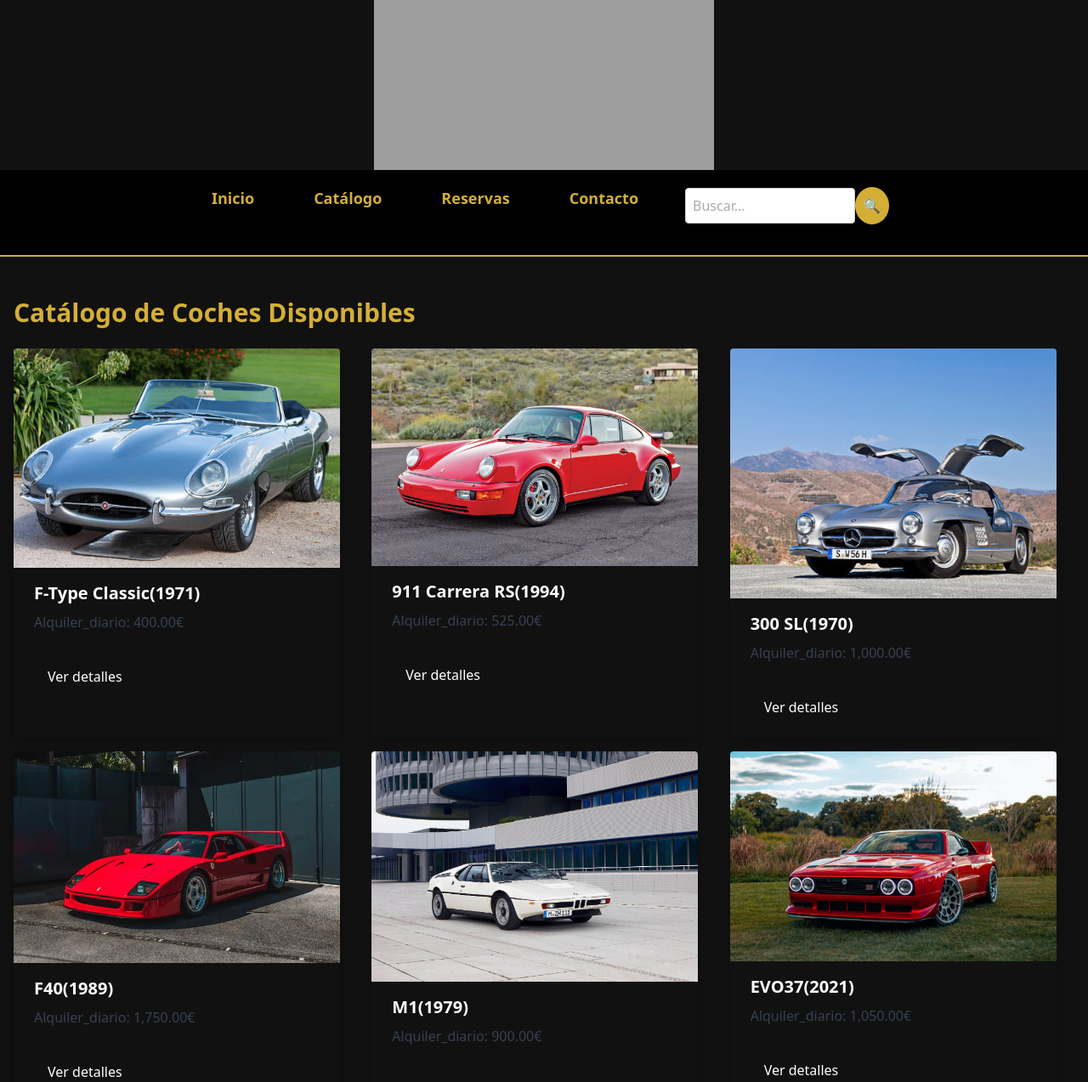
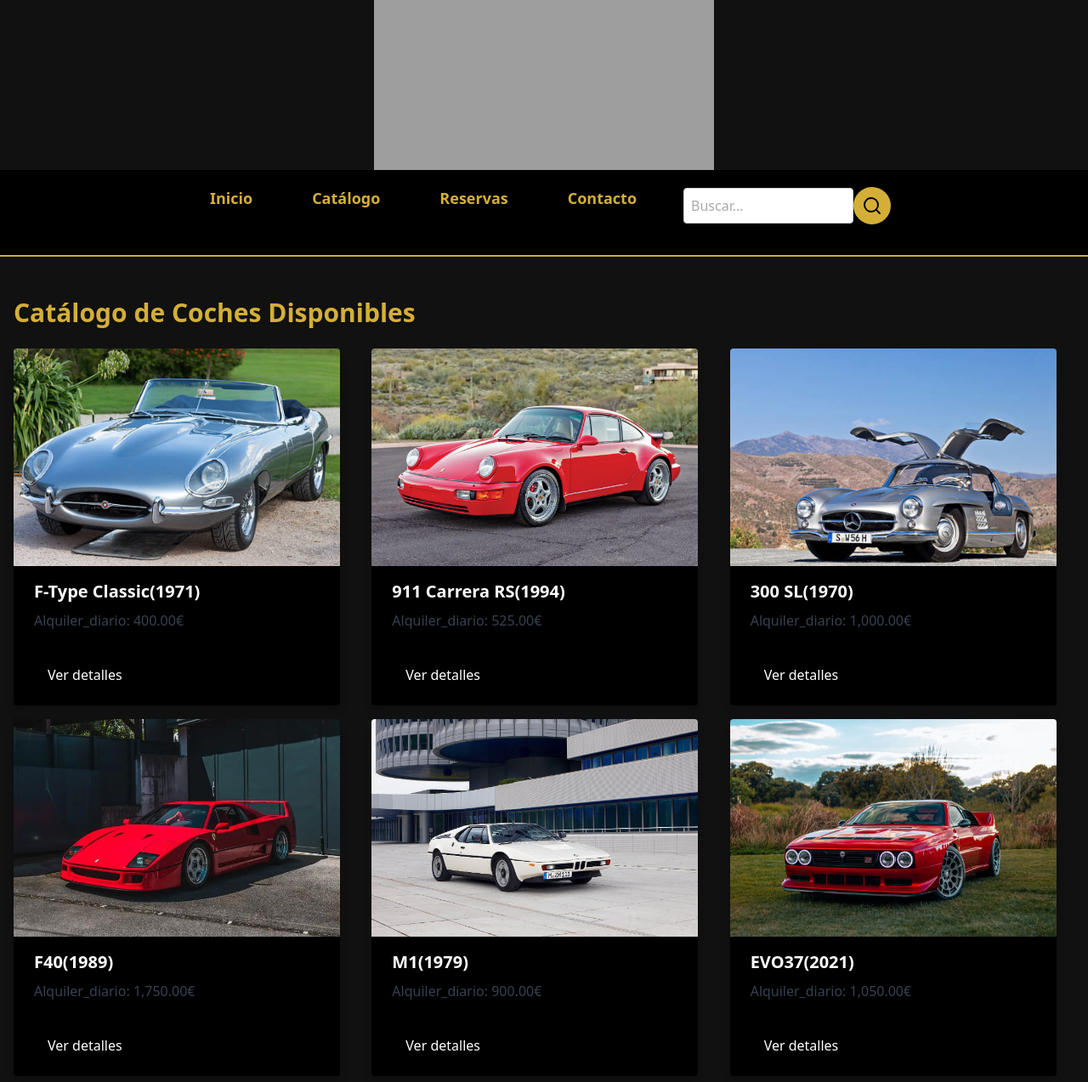
Before and after one commit to josedcp20/Renty, a PHP site: page /catalogo.php in a window 1280 px wide. Shown: the top 1273 px of the page at 85% size. Run offline with PHP 8.4, Linux system fonts and the light colour scheme; data comes from the database, SQL or seed files in the repository.

Commit message:
Mejora en el layout del catalogo y cambio del simbolo de la lupa

```diff
--- a/catalogo.php
+++ b/catalogo.php
@@ -22,7 +22,11 @@
               <li class="search">
                 <form action="#search-results" method="get">
                     <input type="text" id="search" name="query" placeholder="Buscar...">
-                    <button type="submit">🔍</button>
+                    <button type="submit" class="p-2 rounded bg-[#D4AF37] hover:bg-[#C5A300] transition">
+                        <svg xmlns="http://www.w3.org/2000/svg" width="24" height="24" style="color: black" viewBox="0 0 24 24" fill="none" stroke="currentColor" stroke-width="2" stroke-linecap="round" stroke-linejoin="round" class="lucide lucide-search-icon lucide-search"><path d="m21 21-4.34-4.34"/><circle cx="11" cy="11" r="8"/></svg>
+                            <path stroke-linecap="round" stroke-linejoin="round" stroke-width="2" d="M21 21l-4.35-4.35M16.65 16.65A7.5 7.5 0 1016.65 2a7.5 7.5 0 000 14.65z" />
+                        </svg>
+                    </button>
                 </form>
             </ul>
         </nav>
@@ -39,8 +43,10 @@
                 echo '<div class = "grid grid-cols-1 sm:grid-cols-2 md:grid-cols-3 gap-4">';
                 while($producto = $resultado->fetch_assoc()){
                     echo '
-                    <div class="max-w-sm rounded overflow-hidden shadow-lg">
-                        <img class="w-full" src="'.$producto['imagen_url'].'" alt="'.$producto['modelo'].'">
+                    <div class="max-w-sm rounded overflow-hidden shadow-lg bg-black text-white min-h-[420px] flex flex-col justify-between">
+                        <div class="h-64 overflow-hidden">
+                            <img class="w-full h-full object-cover" src="'.$producto['imagen_url'].'" alt="'.$producto['modelo'].'">
+                        </div>
                         <div class="px-6 py-4">
                             <div class="font-bold text-xl mb-2">'. $producto['modelo'] .'('.$producto['anio'].')</div>
                             <p class="text-gray-700 text-base">
```
